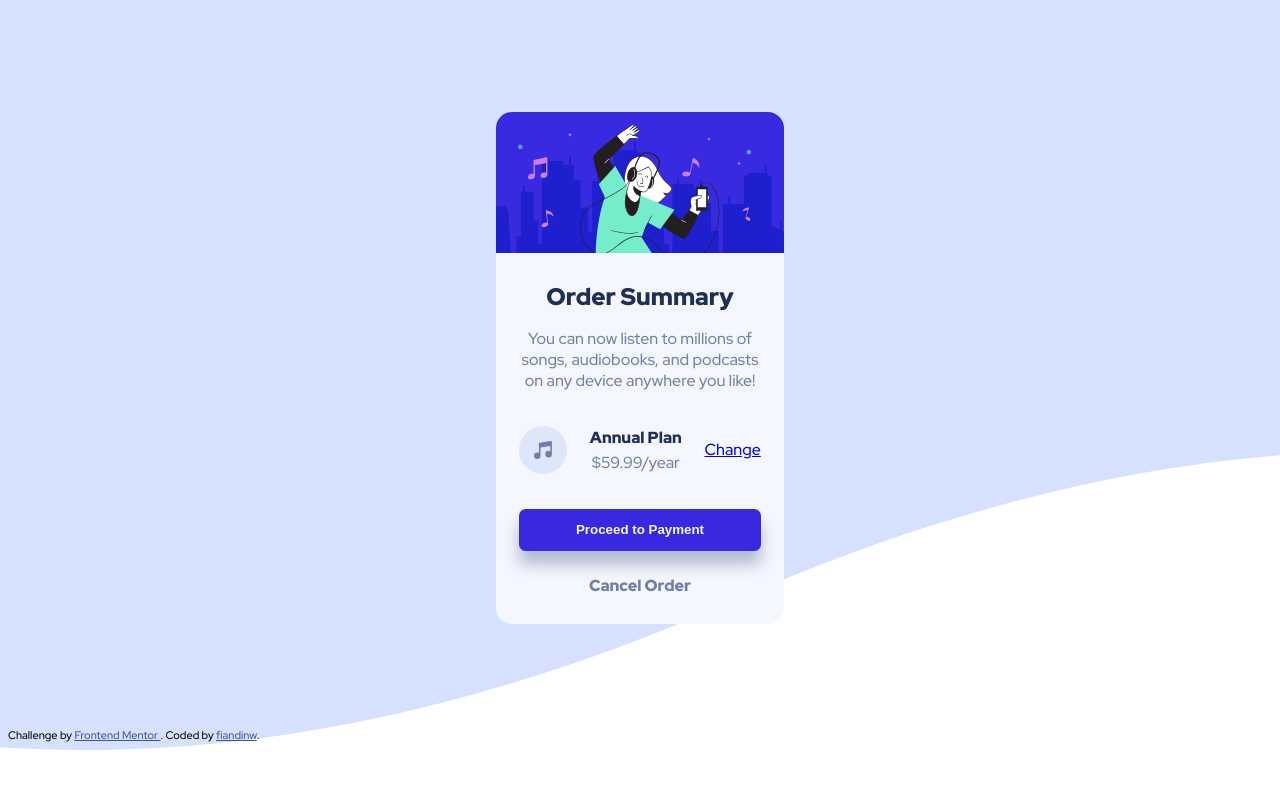
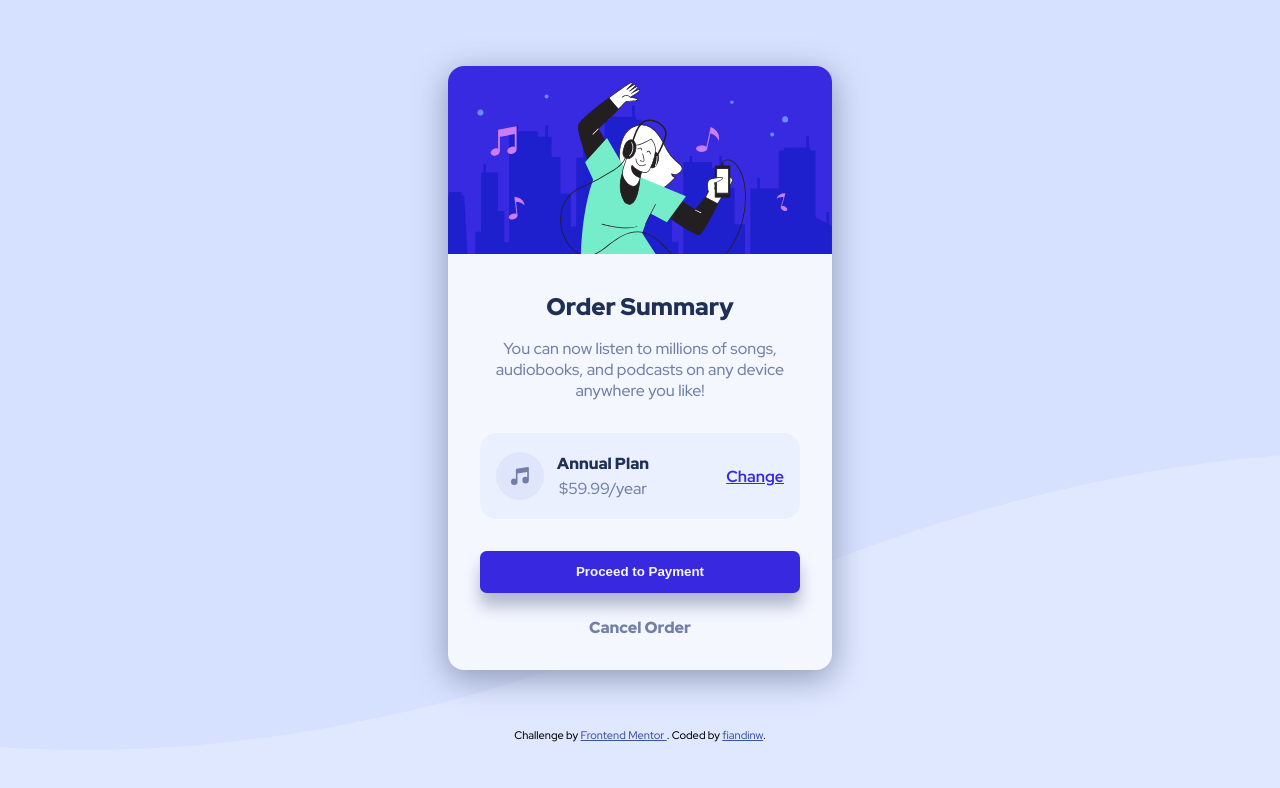
Before and after one commit to fiandinw/order-summary-component, a plain HTML site: page index.html in a window 1280 px wide. Drawn offline with Linux system fonts and the light colour scheme.

Commit message:
add active states, change centering flexbox

```diff
--- a/index.html
+++ b/index.html
@@ -11,7 +11,7 @@
 
   <!-- Feel free to remove these styles or customise in your own stylesheet 👍 -->
   <style>
-    .attribution { font-size: 11px; }
+    .attribution { font-size: 11px; text-align: center;}
     .attribution a { color: hsl(228, 45%, 44%); }
   </style>
   <link rel="stylesheet" href="styles.css">
--- a/styles.css
+++ b/styles.css
@@ -9,26 +9,23 @@ body{
     background-image: url('./images/pattern-background-mobile.svg');
     background-repeat: no-repeat;
     background-size: cover;
+    background-color: hsl(225, 100%, 94%);
 }
 
 .card-container{
     text-align: center;
     height: 90vh;
-    position: relative;
+    display: flex;
+    align-items: center;
+    justify-content: center;
 }
 
 .card{
-    position: absolute;
-    top: 50%;
-    left: 50%;
-    margin-right: -50%;
-    transform: translate(-50%, -50%);
-
-    width: 18em;
+    width: 24em;
     min-height: 32em;
-    /* margin: 0 auto; */
     background-color: hsl(225, 100%, 98%);
     border-radius: 1em;
+    box-shadow: 0em 0.5em 2em 0.1em hsl(224, 23%, 65%);
 }
 
 .card img{
@@ -37,7 +34,7 @@ body{
 }
 
 .card-content{
-    padding: 1.45em;
+    padding: 2em;
 }
 
 .card-content h1{
@@ -54,10 +51,13 @@ body{
 
 .plan-container{
     margin: 2em 0;
+    padding: 1em;
+    border-radius: 1em;
     display: flex;
     flex-direction: row;
     justify-content: space-between;
     align-items: center;
+    background-color: hsl(225, 100%, 96%);
 }
 
 .plan-container img{
@@ -70,9 +70,30 @@ body{
     color: hsl(223, 47%, 23%) !important;
 }
 
+.plan-details{
+    margin-right: 4em;
+}
+
 .plan-details p{
     margin: 0.25em;
+
 }
+
+.plan-container a{
+    font-weight: 700;
+    transition: all 0.4s;
+    color: hsl(245, 75%, 52%);
+}
+
+.plan-container a:visited{
+    color: hsl(245, 75%, 52%);
+}
+
+.plan-container a:hover{
+    color: hsl(245, 75%, 62%);
+    text-decoration: none;
+}
+
 
 .card-content button{
     border: 0;
@@ -97,4 +118,9 @@ body{
     text-decoration: none;
     font-weight: 900;
     color: hsl(224, 23%, 55%);
+    transition: all 0.4s;
 }
+
+.cancel-order:hover{
+    color: hsl(223, 47%, 23%);
+}
```
